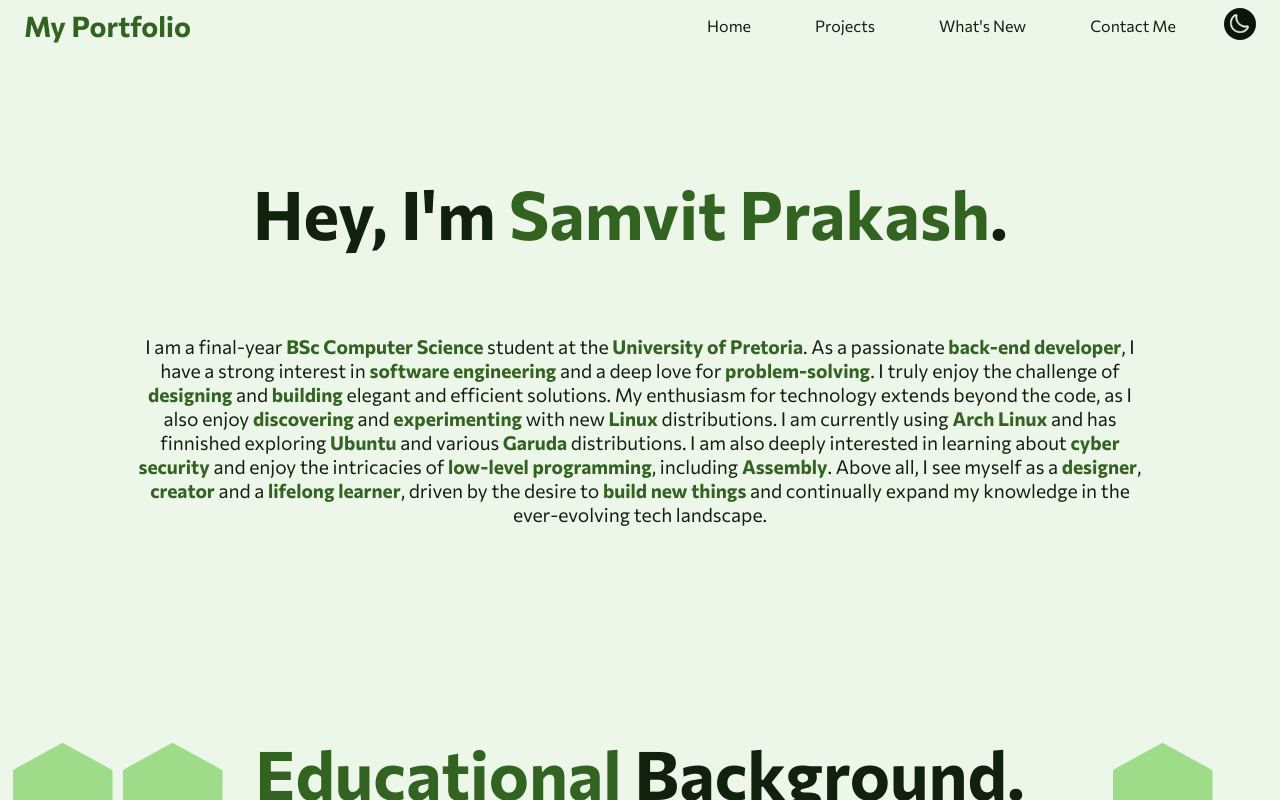
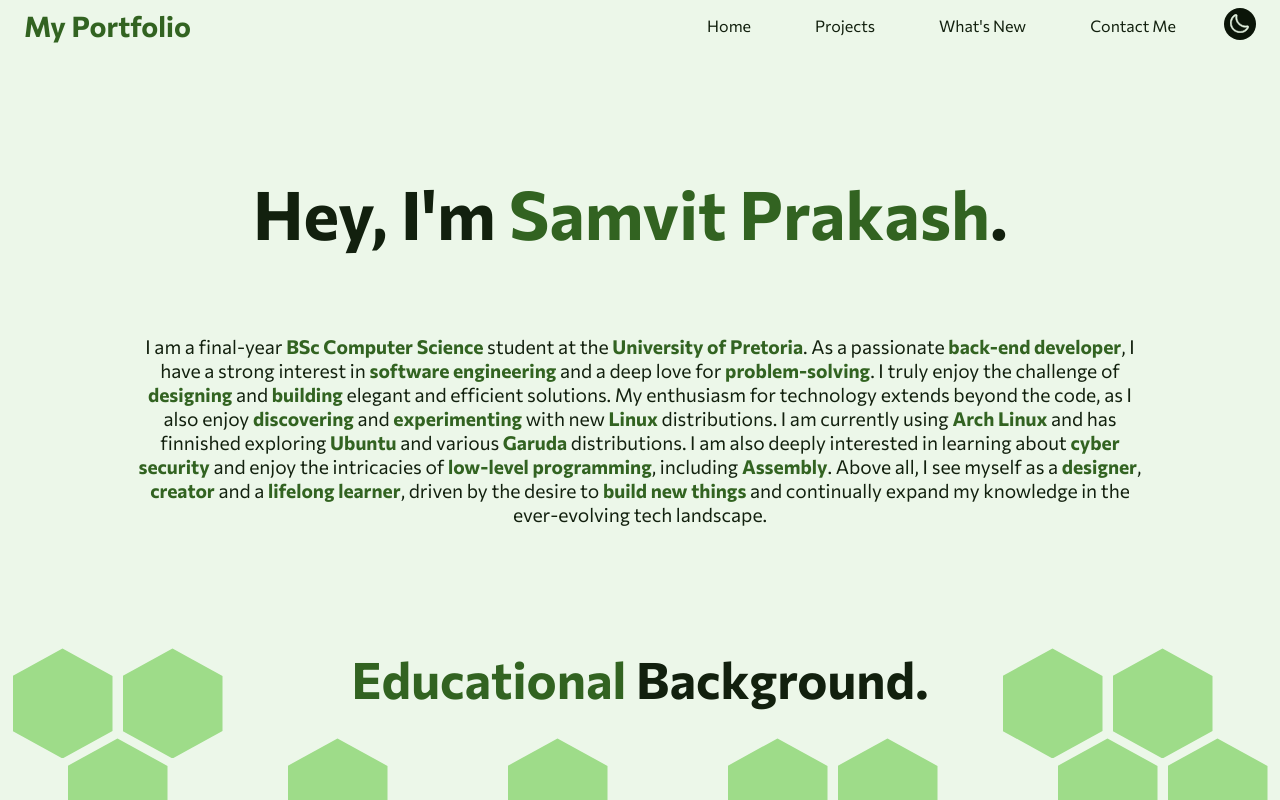
Before and after one commit to SamvitPrakash/SamvitPrakash, a React (Vite) app in the folder ViteFolio/: page / in a window 1280 px wide. Shown: the top 800 px of the page. Built offline with nearby package versions, Linux system fonts and the light colour scheme.

Commit message:
Update Home component structure and styles: adjust margin in CSS and change h1 to h2 for educational background

```diff
--- a/ViteFolio/src/pages/Home_Page/Home.css
+++ b/ViteFolio/src/pages/Home_Page/Home.css
@@ -15,7 +15,7 @@
     margin-right: auto;
     width: 80%;
     margin-top: 0rem;
-    margin-bottom: 10rem;
+    margin-bottom: 5rem;
 }
 
 em{
@@ -29,3 +29,8 @@ h1{
     color: var(--current-text);
 
 }
+
+h2{
+    color: var(--current-text);
+
+}
--- a/ViteFolio/src/pages/Home_Page/Home.jsx
+++ b/ViteFolio/src/pages/Home_Page/Home.jsx
@@ -9,16 +9,16 @@ function Home() {
 	const [count, setCount] = useState(0);
 
 	const visibilityMatrix = [
-			[1,1,0,0,0,0,0,0,0,0,1],
+			[1,1,0,0,0,0,0,0,0,1,1],
 			[1,0,1,0,1,0,1,1,0,1,1],
 			[0,1,0,1,1,1,0,1,1,1,0],
 			[0,1,1,1,1,1,1,1,1,1,0],
 			[1,1,1,1,1,1,0,1,1,1,1],
 			[0,1,1,1,0,1,1,1,1,1,1],
 			[1,1,0,1,0,1,0,1,1,1,0],
-			[1,1,1,1,1,1,1,1,1,1,0],
-			[0,1,1,1,0,1,1,1,0,1,0],
-			[1,1,0,1,0,0,1,0,1,1,1]
+			[0,1,0,1,1,1,1,1,1,1,0],
+			[0,0,0,0,0,1,1,1,0,1,0],
+			[0,0,0,0,0,0,1,0,1,1,1]
 		];
 
 	return (
@@ -29,7 +29,8 @@ function Home() {
 				<p className="bio">I am a final-year <em>BSc Computer Science</em> student at the <em>University of Pretoria</em>. As a passionate <em>back-end developer</em>, I have a strong interest in <em>software engineering</em> and a deep love for <em>problem-solving</em>. I truly enjoy the challenge of <em>designing</em> and <em>building</em> elegant and efficient solutions. My enthusiasm for technology extends beyond the code, as I also enjoy <em>discovering</em> and <em>experimenting</em> with new <em>Linux</em> distributions. I am currently using <em>Arch Linux</em> and has finnished exploring <em>Ubuntu</em> and various <em>Garuda</em> distributions. I am also deeply interested in learning about <em>cyber security</em> and enjoy the intricacies of <em>low-level programming</em>, including <em>Assembly</em>. Above all, I see myself as a <em>designer</em>, <em>creator</em> and a <em>lifelong learner</em>, driven by the desire to <em>build new things</em> and continually expand my knowledge in the ever-evolving tech landscape.</p>
 			</div>
 			<HoneycombBackground width={11} height={10} visibilityMatrix={visibilityMatrix}>
-				<h1 className="education-title"><span className="name">Educational</span> Background.</h1>
+				<h2 className="education-title"><span className="name">Educational</span> Background.</h2>
+				{/* <EducationCard /> */}
 			</HoneycombBackground>
 
 		</>
```
